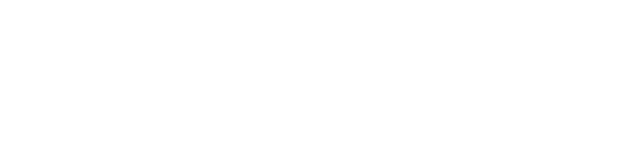
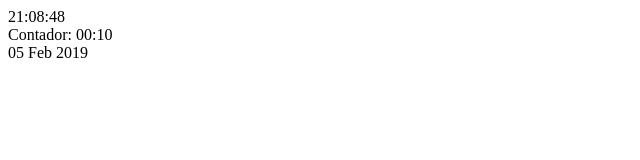
Before and after one commit to daviddios/pibweb, a plain HTML site: page main.html in a window 1280 px wide. Shown: the whole page, without its empty margins (0-640 px from the left). Drawn offline with Linux system fonts and the light colour scheme.

Commit message:
En JS creado contador, fecha y hora locales. Se muestra en el HTML.

```diff
--- a/js/main.js
+++ b/js/main.js
@@ -0,0 +1,70 @@
+// Necesito importar la hora local y crear un contador de tiempo
+
+/* CONTADOR */
+function pad(val) {
+    var valString = val + "";
+    // Si el valor es menor que 10, me devolverá un 0
+    if (valString.length < 2) {
+        return "0" + valString;
+    } else {
+        return valString;
+    }
+}
+
+var totalSegundos = 0;
+
+setInterval(setTime, 1000);
+
+function setTime() {
+    ++totalSegundos;
+    document.getElementById("segundos").innerHTML = pad(totalSegundos % 60);
+    document.getElementById("minutos").innerHTML = pad(parseInt(totalSegundos / 60)); /* Los minutos son segundos/60 */
+}
+/* FIN DEL CONTADOR */
+
+/* FECHA Y HORA */
+function checkTime(i) {
+    // Como antes, quiero que se muestre un 0 antes si algun valor es inferior a 10
+    if (i < 10) {
+        i = "0" + i;
+    }
+    return i;
+}
+
+setInterval(getTime);
+
+function getTime() {
+    var hoy = new Date();
+    var h = hoy.getHours();
+    var m = hoy.getMinutes();
+    var s = hoy.getSeconds();
+    var dia = hoy.getDate();
+    var año = hoy.getFullYear();
+    var num_mes = new Array();
+    num_mes[0] = "Ene";
+    num_mes[1] = "Feb";
+    num_mes[2] = "Mar";
+    num_mes[3] = "Abr";
+    num_mes[4] = "May";
+    num_mes[5] = "Jun";
+    num_mes[6] = "Jul";
+    num_mes[7] = "Ago";
+    num_mes[8] = "Sept";
+    num_mes[9] = "Oct";
+    num_mes[10] = "Nov";
+    num_mes[11] = "Dic";
+    var mes = num_mes[hoy.getMonth()];
+
+    /* La función getMonth nos devuelve el número del mes, siendo "ENERO = 0"
+    entonces tuve que crear un array para que al introducirle el número
+    me devolviese el nombre del mes */
+
+    dia = checkTime(dia);
+    mes = checkTime(mes);
+    año = checkTime(año);
+    m = checkTime(m);
+    s = checkTime(s);
+    document.getElementById('tiempo').innerHTML = h + ":" + m + ":" + s;
+    document.getElementById('fecha').innerHTML = dia + " " + mes + " " + año;
+}
+/* FIN DE FECHA Y HORA*/
--- a/main.html
+++ b/main.html
@@ -1,5 +1,6 @@
 <!DOCTYPE html>
 <html>
+
 <head>
     <meta charset="utf-8" />
     <meta http-equiv="X-UA-Compatible" content="IE=edge">
@@ -8,6 +9,19 @@
     <link rel="stylesheet" type="text/css" media="screen" href="./css/main.css" />
     <script src="/js/main.js"></script>
 </head>
+
 <body>
+    <!-- Muestro la hora -->
+    <div><span id="tiempo"></span></div>
+    <!-- Muestro el contador -->
+    <div>Contador: <label id="minutos">00</label>:<label id="segundos">00</label></div>
+    <div><span id="fecha"></span></div>
+
+
+
+
+
+    <script src="js/main.js"></script>
 </body>
+
 </html>
```
